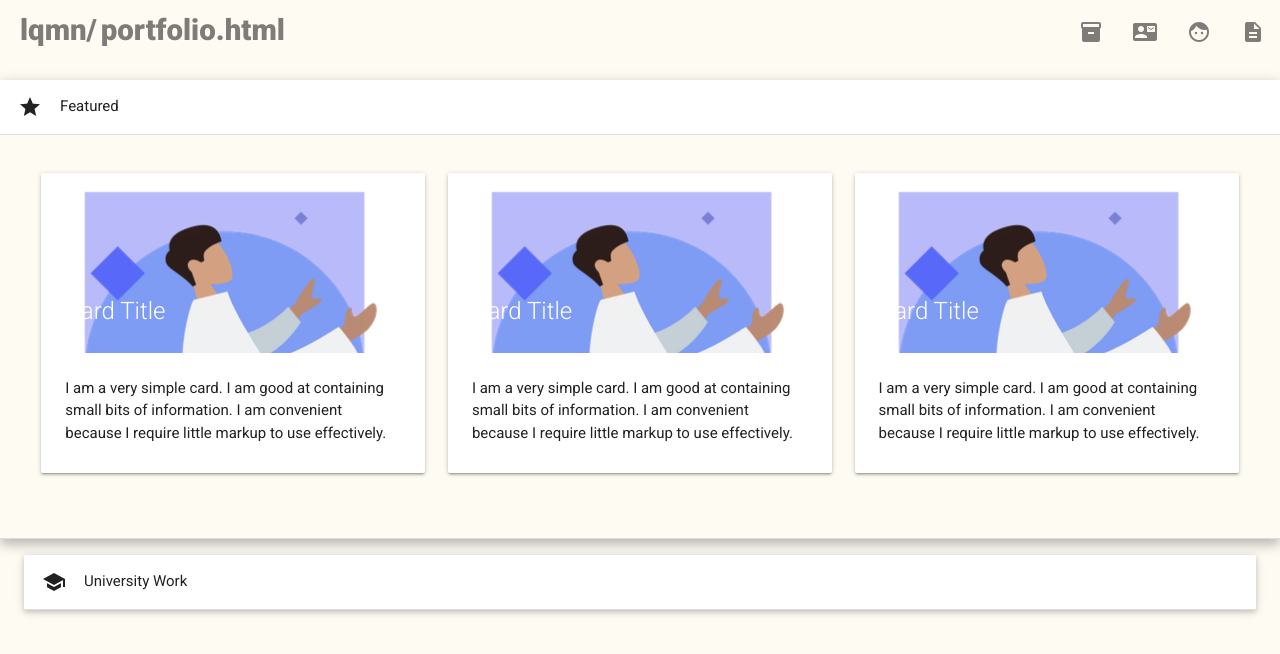
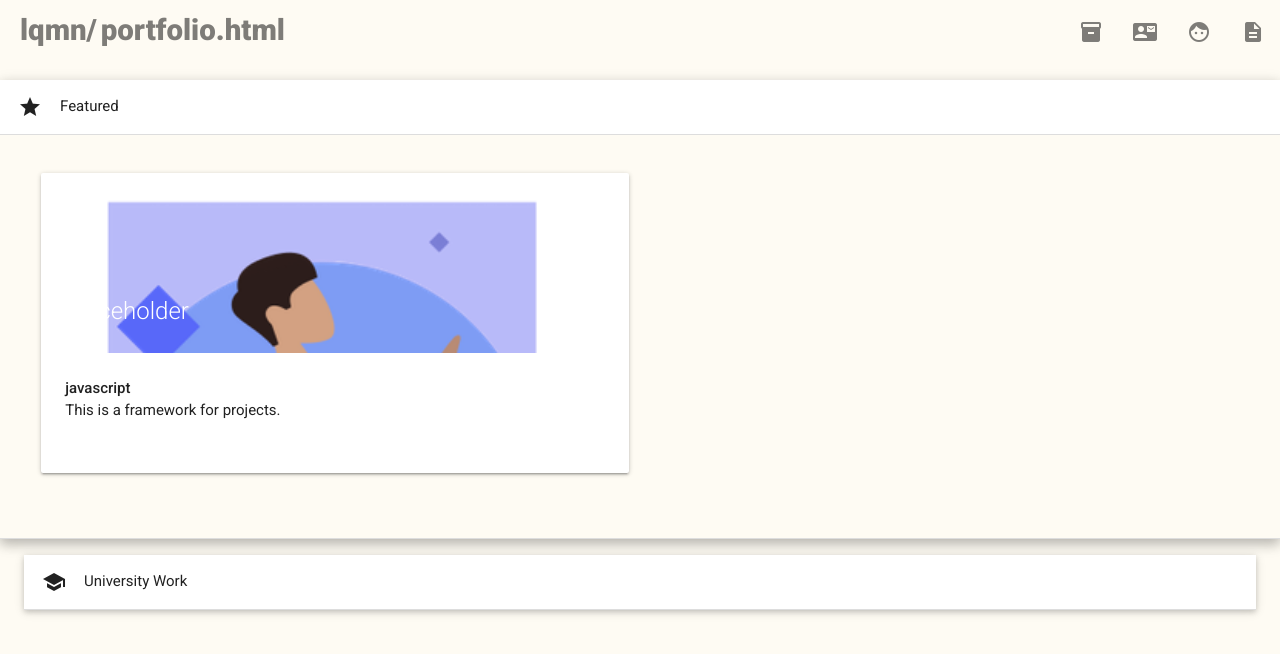
Before and after one commit to lhariff-uni/lhariff-uni.github.io, a Jekyll site: the page built from portfolio.html, in a window 1280 px wide. Shown: the top 654 px of the page. Built offline with Jekyll 4.4.1, drawn with Linux system fonts in a browser that asks for light colours.

Commit message:
added project collection + interface

```diff
--- a/_config.yml
+++ b/_config.yml
@@ -1,3 +1,7 @@
+collections:
+  projects:
+    output: true
+
 defaults:
   - scope:
       path: "index.html"
@@ -5,6 +9,11 @@
       layout: ""
   - scope:
       path: ""
+      type: "projects"
+    values:
+      layout: "project"
+  - scope:
+      path: ""
     values:
       layout: "default"
 
--- a/_includes/featured-work.html
+++ b/_includes/featured-work.html
@@ -1,3 +1,22 @@
+<div class="row">
+  {% assign filtered_projects = site.projects | where_exp: 'item', "item.tags contains 'feature'" %}
+  {% for project in filtered_projects %}
+  <div class="col s12 m6">
+    <div class="card small">
+      <div class="card-image">
+           <img src={{project.banner}}>
+           <span class="card-title"> {{project.title}} </span>
+         </div>
+         <div class="card-content">
+           <p style="font-weight: 410"> {{project.language}} </p>
+           <p> {{project.excerpt}} </p>
+         </div>
+   </div>
+  </div>
+  {% endfor %}
+</div>
+
+<!--
 <div class="row">
   <div class="col s12 m4">
 
@@ -42,3 +61,4 @@
 
   </div>
 </div>
+-->
--- /dev/null
+++ b/_projects/test.md
@@ -0,0 +1,8 @@
+---
+title: Placeholder
+banner: assets/images/projects/test.png
+tags: feature university
+language: javascript
+---
+
+This is a framework for projects.
--- a/portfolio.html
+++ b/portfolio.html
@@ -9,6 +9,24 @@
   </li>
   <li>
     <div class="collapsible-header"><i class="material-icons">school</i>University Work</div>
-    <div class="collapsible-body"><span>To be added.</span></div>
+    <div class="collapsible-body">
+
+      <div class="row">
+        {% for project in site.projects %}
+        <div class="col s6 m3">
+          <div class="card small">
+            <div class="card-image">
+                 <img src="assets/images/intro.png">
+                 <span class="card-title"> {{project.title}} </span>
+               </div>
+               <div class="card-content">
+                 <p> {{project.excerpt}} </p>
+               </div>
+         </div>
+        </div>
+        {% endfor %}
+      </div>
+
+    </div>
   </li>
 </ul>
```
Also changed, not shown: _layouts/project.html (added, +7 -0 lines), assets/images/projects/test.png (added).
